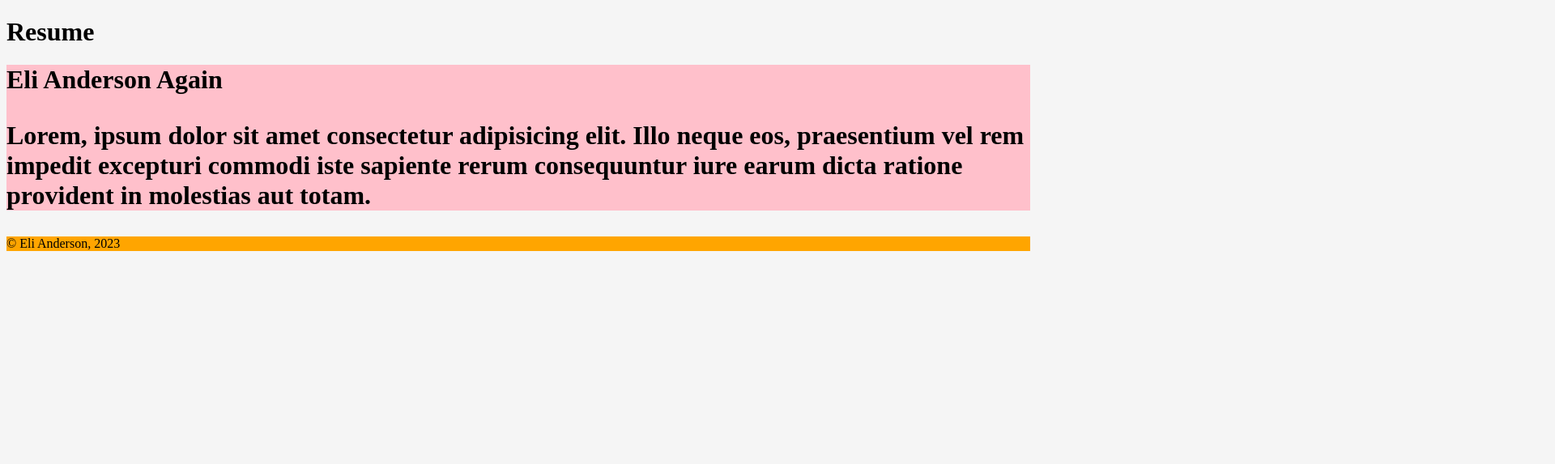
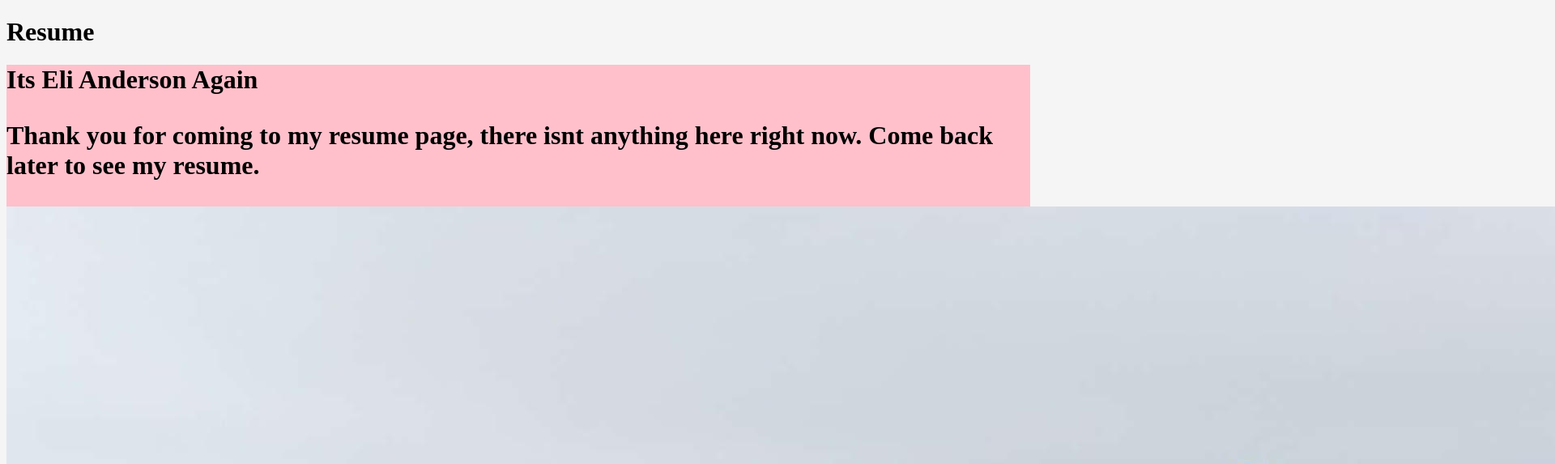
Before and after one commit to andersoneli/BAIS-3300-week6-hw, a plain HTML site: page resume.html in a window 1280 px wide. Shown: the top 573 px of the page at 81% size, 1920 px wide, since content can reach past the window. Drawn offline with Linux system fonts and the light colour scheme.

Commit message:
Added images and made changes

```diff
--- a/resume.html
+++ b/resume.html
@@ -13,12 +13,13 @@
 <body>
 
     <main>
-        <h1>Eli Anderson Again
+        <h1>Its Eli Anderson Again
         <p>
-            Lorem, ipsum dolor sit amet consectetur adipisicing elit. Illo neque eos, praesentium vel rem impedit excepturi commodi iste sapiente rerum consequuntur iure earum dicta ratione provident in molestias aut totam.
+            Thank you for coming to my resume page, there isnt anything here right now. Come back later to see my resume.
 
         </p>
         </h1>
+        <img src="unnamed.jpg" alt="My friend Sam and me at Devils Lake in Wisconsin">
     </main>
     <footer>
         &copy; Eli Anderson, 2023
```
Also changed, not shown: index.html (+3 -2 lines), unnamed.jpg (added), 1 other file.
